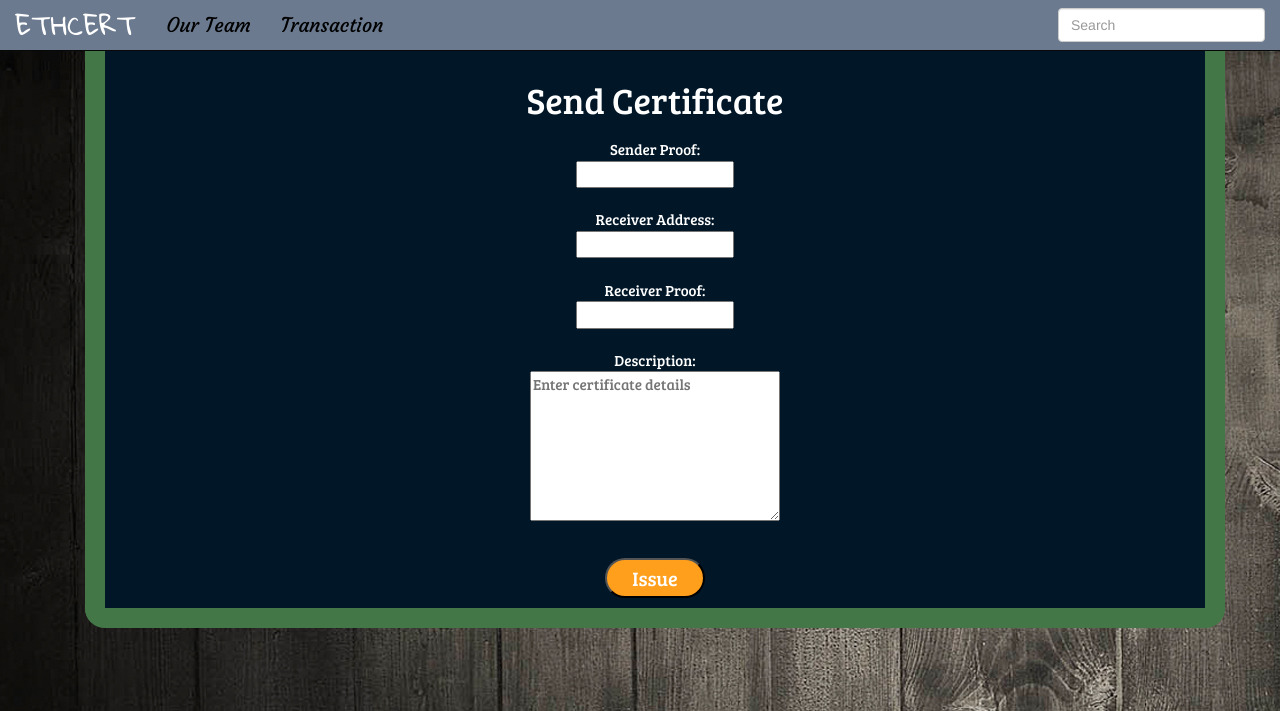
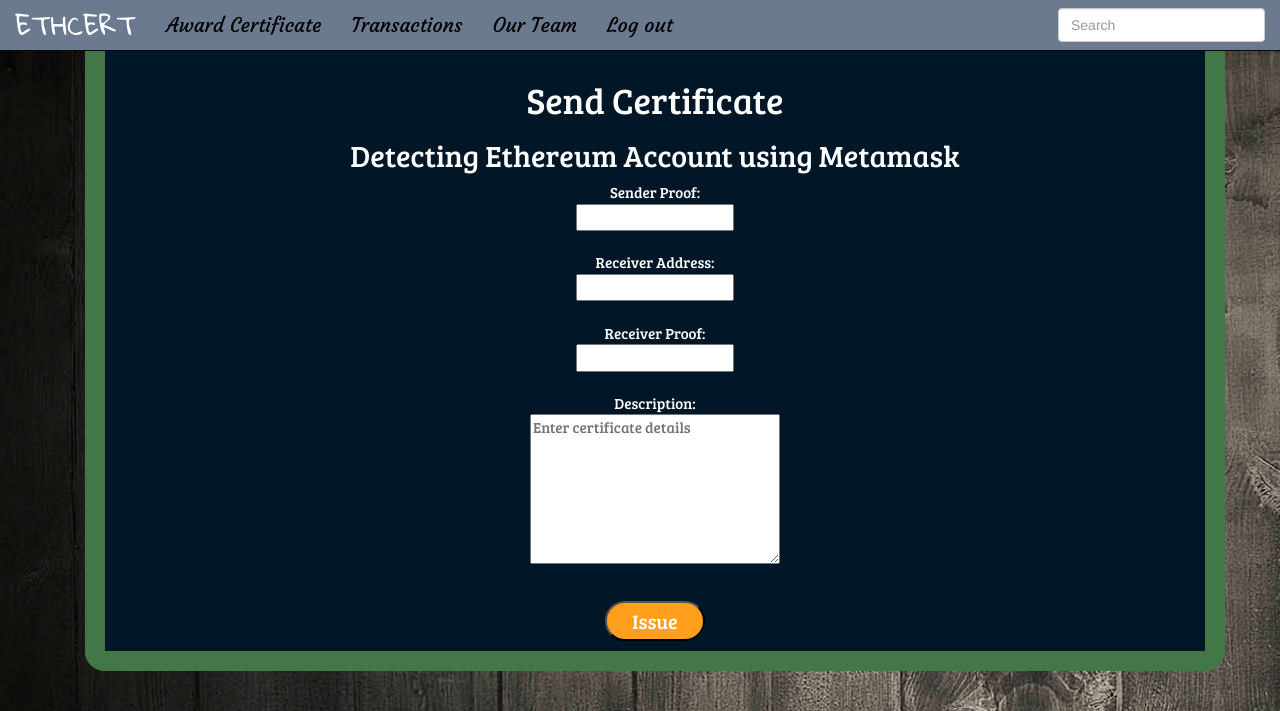
Before and after one commit to keshik6/certificate_blockchain, a Django app: page /main_web_portal/transaction/ in a window 1280 px wide. Shown: the top 711 px of the page. Run offline with Django 3.2, Linux system fonts and the light colour scheme; a user stored in the database is signed in; some libraries are stand-ins or nearby versions; some web fonts are replaced.

Commit message:
fixed logout , etherscan links, created superuser demo3
Check trello

```diff
--- a/ethcert_blockchain/templates/main_web_portal/blueprint.html
+++ b/ethcert_blockchain/templates/main_web_portal/blueprint.html
@@ -45,16 +45,16 @@
       <!-- Anything inside of collapse navbar-collapse goes into the "hamburger" -->
       <div class="collapse navbar-collapse" id="bs-example-navbar-collapse-1">
           <ul class="nav navbar-nav">
-								{% if user.is_authenticated %}
-                  <li><a href="#">Our Team<span class="sr-only">(current)</span></a></li>
-									<li><a href="{% url 'main_web_portal:transaction'%}">Transaction<span class="sr-only">(current)</span></a></li>
+                {% if user.is_authenticated %}
+									<li><a href="{% url 'main_web_portal:transaction'%}">Award Certificate<span class="sr-only">(current)</span></a></li>
+                  <li class="nav navbar-right"><a href="{% url 'main_web_portal:user_logout'%}">Log out<span class="sr-only">(current)</span></a></li>
 								{% else %}
                   <li><a href="{% url 'main_web_portal:user_login'%}">Sign in<span class="sr-only">(current)</span></a></li>
                   <li><a href="{% url 'main_web_portal:register'%}">Register<span class="sr-only">(current)</span></a></li>
-                  <li><a href="#">Our Team<span class="sr-only">(current)</span></a></li>
 								{% endif %}
+                <li><a href="https://rinkeby.etherscan.io/address/0x9953a35ec7b3da1c54880b4a3c401746a0f5cce8" target="_blank">Transactions<span class="sr-only">(current)</span></a></li>
+                <li><a href="#">Our Team<span class="sr-only">(current)</span></a></li>
           </ul>
-
 
         <!-- SEARCH BAR -->
         <form class="navbar-form navbar-right" role="search" height="20px">
--- a/ethcert_blockchain/templates/main_web_portal/logout.html
+++ b/ethcert_blockchain/templates/main_web_portal/logout.html
@@ -1,11 +1,9 @@
 {% extends 'main_web_portal/blueprint.html' %}
 {% block body_block %}
   <div class="container">
-    <div class="jumbotron">
+    <div class="landing_page">
+      <h1 class="display-4" align="center"><br></h1>
       <h1>You have successfully logged in</h1>
-        <p class="lead">
-        <a class="btn btn-primary btn-lg" href="{% url 'main_web_portal:user_logout'%}" role="button">Log out</a>
-        </p>
     </div>
   </div>
 {% endblock %}
--- a/ethcert_blockchain/templates/main_web_portal/transaction.html
+++ b/ethcert_blockchain/templates/main_web_portal/transaction.html
@@ -9,9 +9,10 @@
         <div class="landing_page">
           <h1 class="display-4" align="center"><br></h1>
         	<h1>Send Certificate</h1>
-          <h2></h2>
+          <h2 id="sender_details">Detecting Ethereum Account using Metamask</h2>
 
-  			<form class="form" accept-charset="utf-8">
+
+  			<form class="form" id ="award_page" accept-charset="utf-8">
   				Sender Proof:<br>
   				<input type="text" id = "sender_proof" name="senderproof" required class= "formInput"><br>
           <br>
@@ -41,8 +42,8 @@
            window.web3 = new Web3(web3.currentProvider);
            if (web3.currentProvider.isMetaMask === true) {
                if (typeof web3.eth.defaultAccount === 'undefined') {
-
-                 }
+                  $("#sender_details").html("No Ethereum Account Detected. Make sure you are signed into Metamask" );
+               }
                else {
                    web3.eth.defaultAccount = web3.eth.accounts[0];
                    web3.eth.getAccounts(console.log);
@@ -292,7 +293,8 @@
                       alert("Error");
                     }
                     else{
-                      alert("Transaction created. Wait until the blocks are mined");
+                      document.getElementById("award_page").reset();
+                      alert("Transaction pending. Wait for the blocks to be mined");
                     }
                  });
               }
```
Also changed, not shown: ethcert_blockchain/db.sqlite3.
